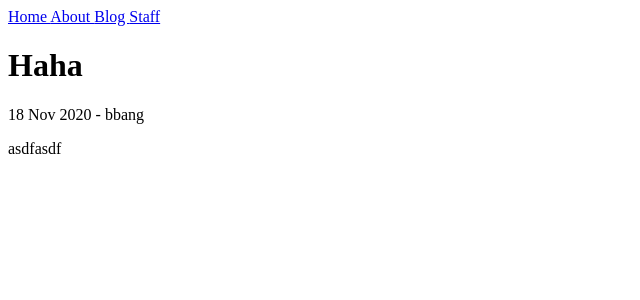
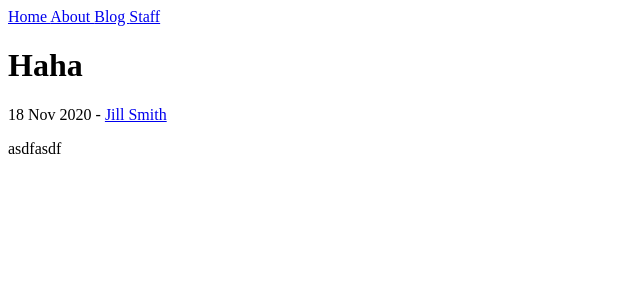
Before and after one commit to bbangso/bbangso.github.io, a Jekyll site: the page built from _posts/2020-11-18-haha.md, in a window 1280 px wide. Shown: the top 300 px of the page, without its empty margins (0-640 px from the left). Built offline with Jekyll 4.4.1, drawn with Linux system fonts in a browser that asks for light colours.

Commit message:
Add author url

```diff
--- a/_layouts/post.html
+++ b/_layouts/post.html
@@ -3,6 +3,11 @@ layout: default
 ---
 
 <h1>{{ page.title }}</h1>
-<p>{{ page.date | date_to_string }} - {{page.author}}</p>
+<p>{{ page.date | date_to_string }}
+    {% assign author = site.authors | where: 'short_name', page.author | first%}
+    {% if author %}
+        - <a href="{{ author.url }}">{{ author.name }}</a>
+    {% endif %}
+</p>
 
 {{content}}
--- a/_posts/2020-11-18-haha.md
+++ b/_posts/2020-11-18-haha.md
@@ -1,5 +1,5 @@
 ---
 layout: post
-author: bbang
+author: jill
 ---
 asdfasdf
```
Also changed, not shown: _layouts/author.html (+8 -0 lines).
